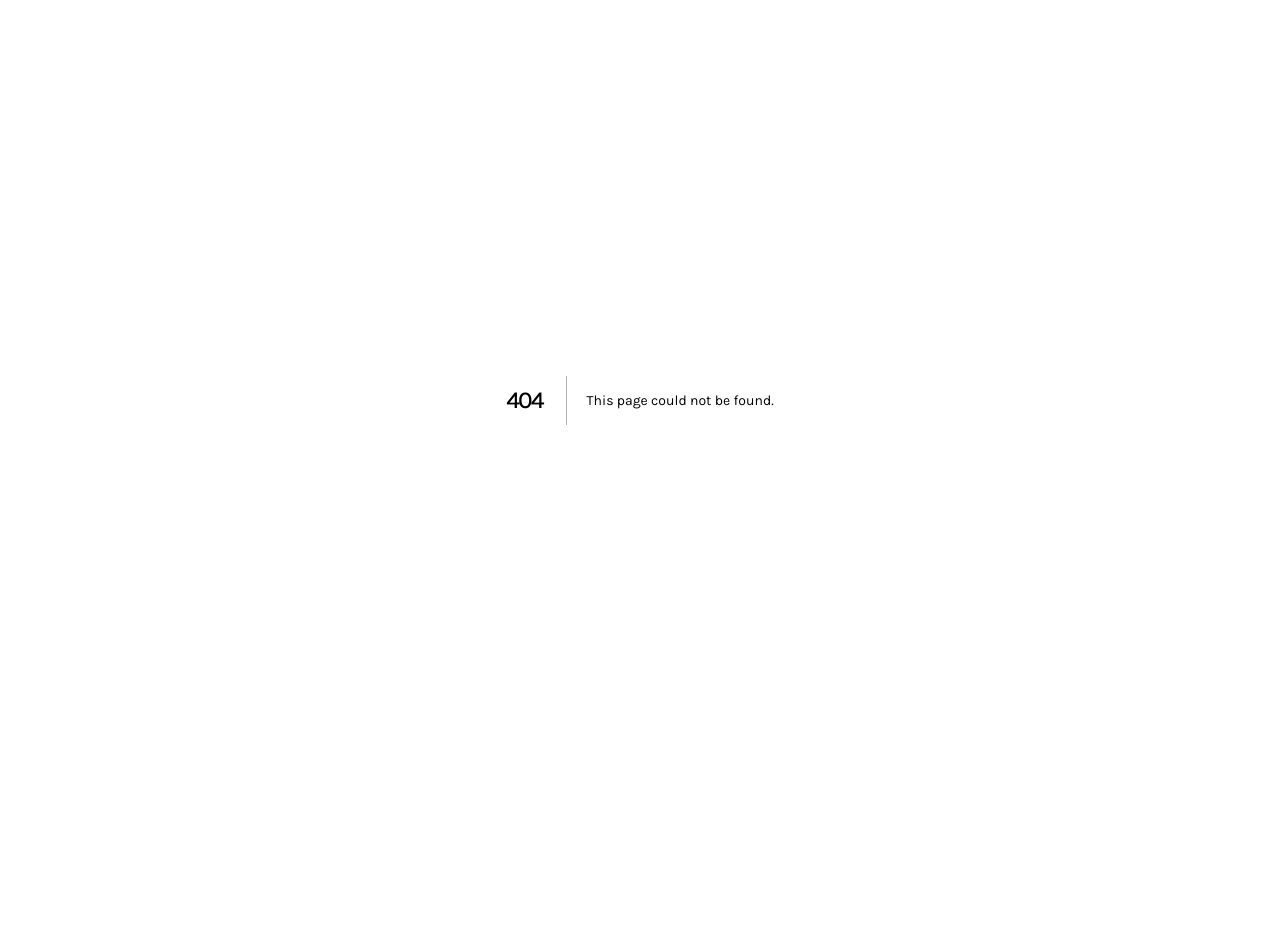
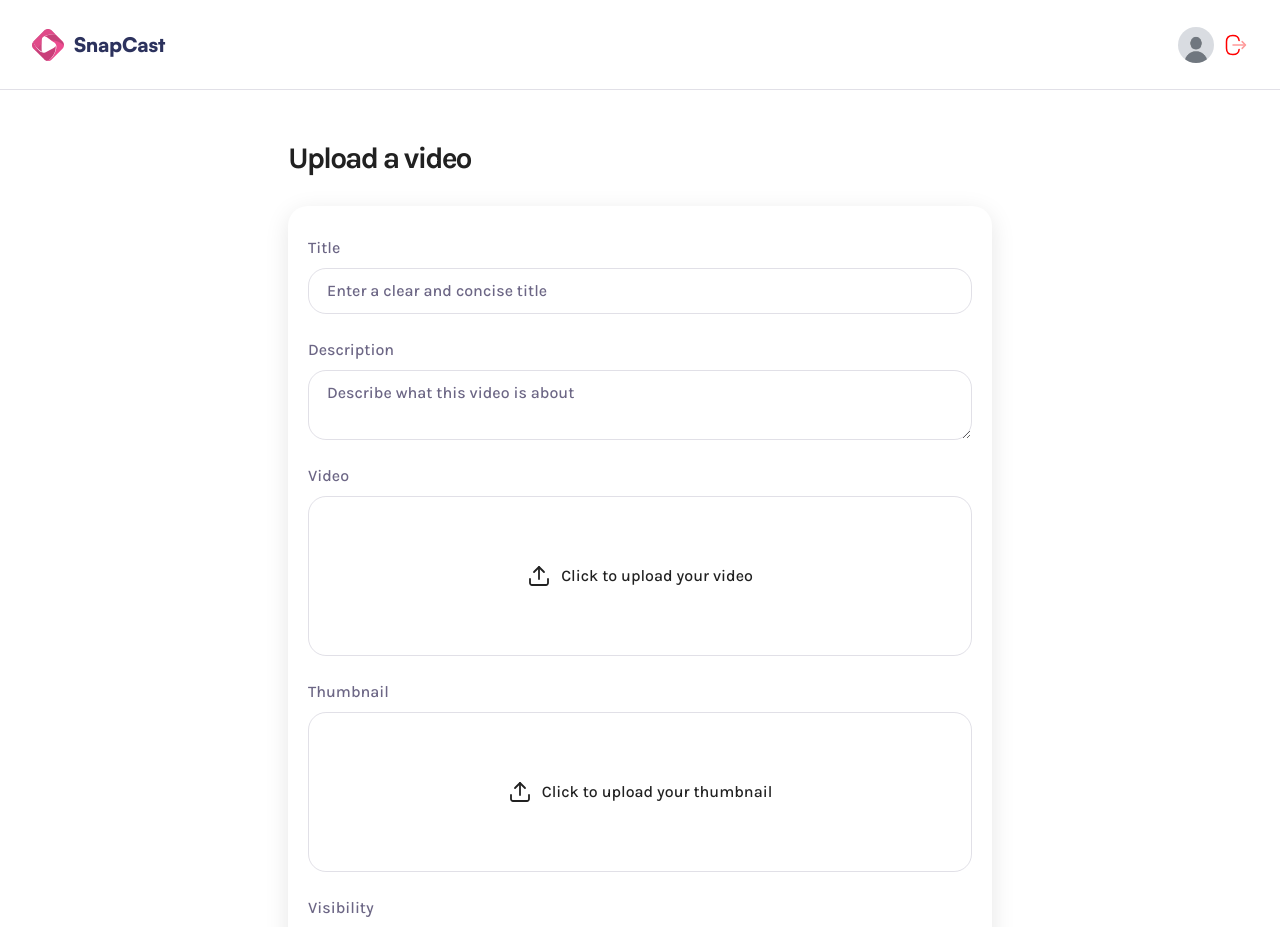
Before and after one commit to ehtishamalik/video-sharing-platform, a Next.js app: page /upload in a window 1280 px wide. Before the commit this address had no page. Shown: the top 927 px of the page. Before the commit the page ends 800 px from the top, so only its background shows below. Built offline with nearby package versions, Linux system fonts and the light colour scheme.

Commit message:
Add video upload functionality with form handling and file input components

```diff
--- /dev/null
+++ b/app/(root)/upload/page.tsx
@@ -0,0 +1,119 @@
+"use client";
+
+import React, { ChangeEvent, FormEvent, useState } from "react";
+import FileInput from "@/components/FileInput";
+import FormField from "@/components/FormField";
+import { useFileInput } from "@/hooks/useFileInput";
+import { MAX_THUMBNAIL_SIZE, MAX_VIDEO_SIZE } from "@/constants";
+
+const Upload = () => {
+  const [formData, setFormData] = useState({
+    title: "",
+    description: "",
+    visibility: "public",
+  });
+
+  const [error, setError] = useState<string | null>(null);
+  const [isSubmitting, setIsSubmitting] = useState<boolean>(false);
+
+  const video = useFileInput(MAX_VIDEO_SIZE);
+  const thumbnail = useFileInput(MAX_THUMBNAIL_SIZE);
+
+  const handleInputChange = (e: ChangeEvent) => {
+    const { name, value } = e.target as HTMLInputElement;
+    setFormData((prev) => ({ ...prev, [name]: value }));
+  };
+
+  const handleSubmit = async (e: FormEvent) => {
+    e.preventDefault();
+    setIsSubmitting(true);
+
+    try {
+      if (!video.file || !thumbnail.file) {
+        setError("Both video and thumbnail files are required");
+        return;
+      }
+      if (!formData.title.trim() || !formData.description.trim()) {
+        setError("Title and description are required");
+        return;
+      }
+    } catch (error) {
+      console.error("ERROR submitting form: ", error);
+      setError("Failed to upload video");
+    } finally {
+      setIsSubmitting(false);
+    }
+  };
+
+  return (
+    <div className="wrapper-md upload-page">
+      <h1>Upload a video</h1>
+
+      {error && <div className="error-field">{error}</div>}
+
+      <form
+        onSubmit={handleSubmit}
+        className="rounded-20 shadow-10 gap-6 w-full flex flex-col px-5 py-7.5"
+      >
+        <FormField
+          id="title"
+          label="Title"
+          placeholder="Enter a clear and concise title"
+          value={formData.title}
+          onChange={handleInputChange}
+        />
+        <FormField
+          id="description"
+          label="Description"
+          placeholder="Describe what this video is about"
+          as="textarea"
+          value={formData.description}
+          onChange={handleInputChange}
+        />
+
+        <FileInput
+          id="video"
+          label="Video"
+          accept="video/*"
+          file={video.file}
+          previewUrl={video.previewUrl}
+          inputRef={video.inputRef}
+          onChange={video.handleFileChange}
+          onReset={video.resetFile}
+          type="video"
+        />
+
+        <FileInput
+          id="thumbnail"
+          label="Thumbnail"
+          accept="image/*"
+          file={thumbnail.file}
+          previewUrl={thumbnail.previewUrl}
+          inputRef={thumbnail.inputRef}
+          onChange={thumbnail.handleFileChange}
+          onReset={thumbnail.resetFile}
+          type="image"
+        />
+
+        <FormField
+          id="visibility"
+          label="Visibility"
+          placeholder="Select the visibility of the video"
+          as="select"
+          options={[
+            { label: "Public", value: "public" },
+            { label: "Private", value: "private" },
+          ]}
+          value={formData.visibility}
+          onChange={handleInputChange}
+        />
+
+        <button type="submit" disabled={isSubmitting} className="submit-button">
+          {isSubmitting ? "Uploading..." : "Upload Video"}
+        </button>
+      </form>
+    </div>
+  );
+};
+
+export default Upload;
--- /dev/null
+++ b/components/FileInput.tsx
@@ -0,0 +1,61 @@
+"use client";
+
+import Image from "next/image";
+import React from "react";
+
+const FileInput = ({
+  id,
+  label,
+  accept,
+  file,
+  inputRef,
+  previewUrl,
+  type,
+  onChange,
+  onReset,
+}: FileInputProps) => {
+  return (
+    <section className="file-input">
+      <label htmlFor={id}>{label}</label>
+      <input
+        type="file"
+        id={id}
+        accept={accept}
+        ref={inputRef}
+        hidden
+        onChange={onChange}
+      />
+
+      {!previewUrl ? (
+        <figure onClick={() => inputRef.current?.click()}>
+          <Image
+            src="/assets/icons/upload.svg"
+            alt="upload"
+            width={24}
+            height={24}
+          />
+          <p>Click to upload your {id}</p>
+        </figure>
+      ) : (
+        <div>
+          {type === "video" ? (
+            <video src={previewUrl} controls />
+          ) : (
+            <Image src={previewUrl} alt="image" fill />
+          )}
+          <button type="button" onClick={onReset}>
+            <Image
+              src="/assets/icons/close.svg"
+              alt="close"
+              width={16}
+              height={16}
+            />
+          </button>
+          <p>{file?.name}</p>
+        </div>
+      )}
+    </section>
+  );
+};
+
+export default FileInput;
--- /dev/null
+++ b/components/FormField.tsx
@@ -0,0 +1,46 @@
+import React, { useCallback } from "react";
+
+const FormField = ({
+  id,
+  label,
+  options,
+  type,
+  placeholder,
+  value,
+  as = "input",
+  onChange,
+}: FormFieldProps) => {
+  return (
+    <div className="form-field">
+      <label htmlFor={id}>{label}</label>
+      {as === "textarea" ? (
+        <textarea
+          id={id}
+          name={id}
+          value={value}
+          placeholder={placeholder}
+          onChange={onChange}
+        />
+      ) : as === "select" ? (
+        <select id={id} name={id} value={value} onChange={onChange}>
+          {options?.map((option) => (
+            <option key={option.value} value={option.value}>
+              {option.label}
+            </option>
+          ))}
+        </select>
+      ) : (
+        <input
+          type="text"
+          id={id}
+          name={id}
+          value={value}
+          placeholder={placeholder}
+          onChange={onChange}
+        />
+      )}
+    </div>
+  );
+};
+
+export default FormField;
--- /dev/null
+++ b/hooks/useFileInput.ts
@@ -0,0 +1,50 @@
+import { ChangeEvent, useRef, useState } from "react";
+
+export const useFileInput = (maxSize: number) => {
+  const [file, setFile] = useState<File | null>(null);
+  const [previewUrl, setPreviewUrl] = useState<string>("");
+  const [duration, setDuration] = useState<number>(0);
+  const inputRef = useRef<HTMLInputElement | null>(null);
+
+  const handleFileChange = (e: ChangeEvent<HTMLInputElement>) => {
+    const file = e.target.files?.[0];
+    if (file) {
+      if (file.size > maxSize) return;
+      if (previewUrl) URL.revokeObjectURL(previewUrl);
+      const objectUrl = URL.createObjectURL(file);
+      setFile(file);
+      setPreviewUrl(objectUrl);
+      if (file.type.startsWith("video/")) {
+        const video = document.createElement("video");
+        video.preload = "metadata";
+        video.onloadedmetadata = () => {
+          if (isFinite(video.duration) && video.duration > 0) {
+            setDuration(Math.round(video.duration));
+          } else {
+            setDuration(0);
+          }
+          URL.revokeObjectURL(video.src);
+          video.src = objectUrl;
+        };
+      }
+    }
+  };
+
+  const resetFile = () => {
+    if (previewUrl) URL.revokeObjectURL(previewUrl);
+    setFile(null);
+    setPreviewUrl("");
+    setDuration(0);
+
+    if (inputRef.current) inputRef.current.value = "";
+  };
+
+  return {
+    file,
+    previewUrl,
+    duration,
+    inputRef,
+    handleFileChange,
+    resetFile,
+  };
+};
```
